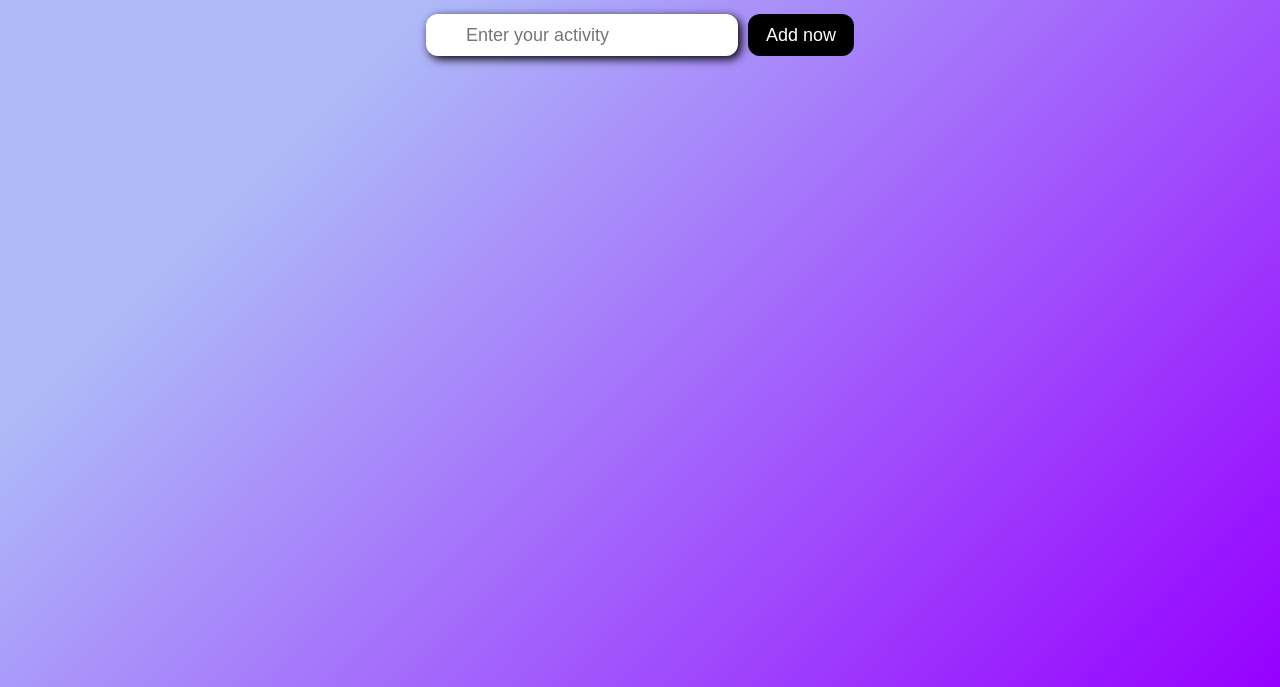
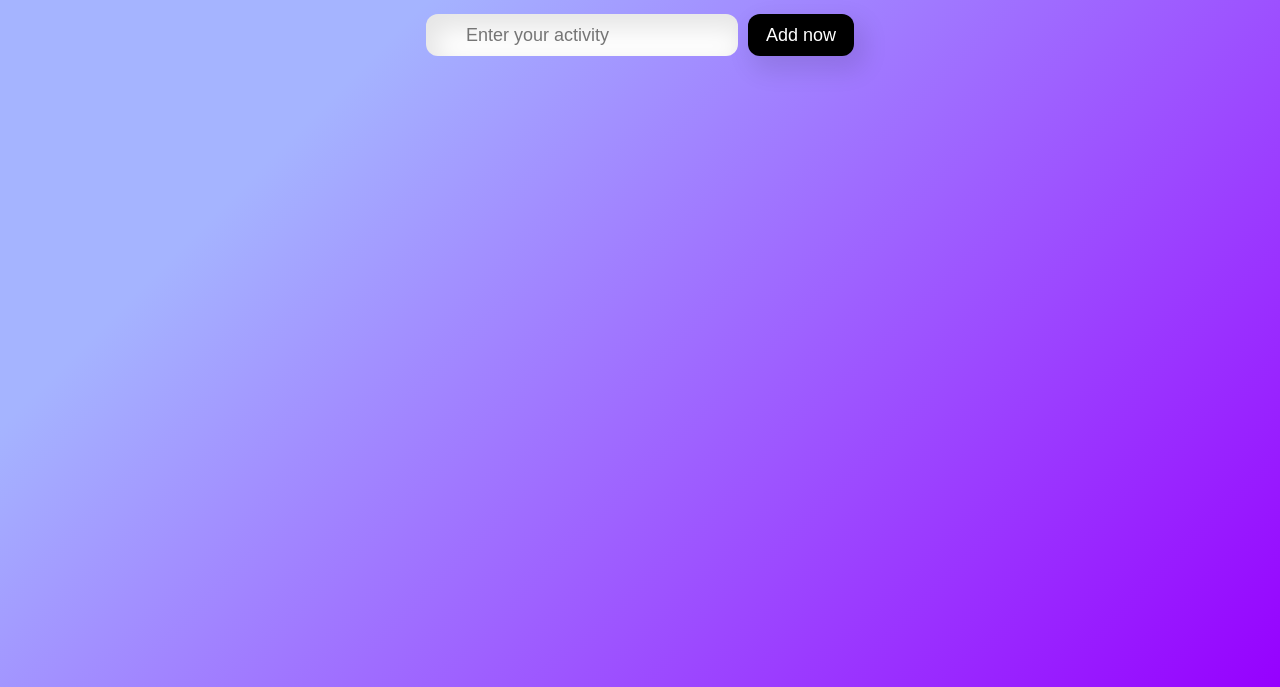
Before and after one commit to javidShabin/To-do-list, a plain HTML site: page index.html in a window 1280 px wide. Shown: the part 113-800 px from the top of the page. Drawn offline with Linux system fonts and the light colour scheme; a web font is replaced by a local one.

Commit message:
add box shadow for button and input box

```diff
--- a/script.js
+++ b/script.js
@@ -31,7 +31,7 @@ const buildUl = () => {
         // If have any value in the input box
         // Create a list and add inputValue
         let list = document.createElement("li");
-        list.style.cssText = "animation-name: slideIn"
+        // list.style.cssText = "animation-name: slideIn"
         let span = document.createElement("span");
         span.innerHTML = activities;
         itemInput.value = "";
--- a/style.css
+++ b/style.css
@@ -12,7 +12,7 @@ body{
     align-items: center;
     flex-direction: column;
     background-color: #eec0c6;
-    background-image: linear-gradient(315deg, #9600ff 0%, #aebaf8 74%);
+    background-image: linear-gradient(315deg, #9600ff 0%, #a5b4ff 74%);
 }
 
 .container{
@@ -38,7 +38,7 @@ h1{
     outline: none;
     border: none;
     border-radius: 12px;
-    box-shadow: 3px 3px 10px ;
+    box-shadow: inset 7px 11px 24px 4px rgba(0,0,0,0.1);
 }
 
 .todo-box button{
@@ -51,6 +51,7 @@ h1{
     border: none;
     border-radius: 12px;
     margin-left: 10px;
+    box-shadow: 7px 11px 24px 4px rgba(0, 0, 0, 0.1);
     outline: none;
     transition: 0.3s;
 }
@@ -78,7 +79,6 @@ h1{
     color: black;
     animation: 0.3s ease-in-out;
     border-radius: 10px;
-
 }
 
 .fa-trash, .fa-edit{
```
